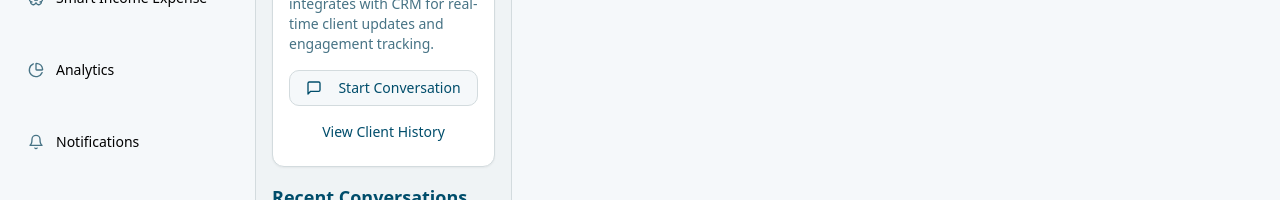
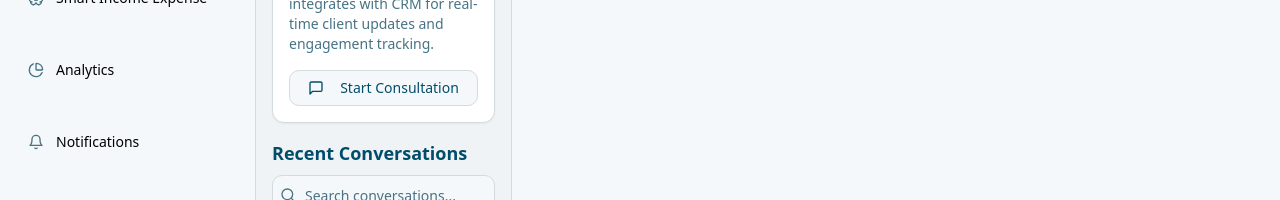
Before and after one commit to RegalApps/bankruptcy-analysis-, a React (Vite) app: page /SAFA in a window 1280 px wide. Both pictures are taken after a click on the tab "Client Connect". Shown: the part 412-612 px from the top of the page. Built offline with nearby package versions, Linux system fonts and the light colour scheme; no server answers; the database is empty.

Commit message:
Refactor Client Connect UI
The "Add New Client" button was removed from the Client Connect panel, and the layout was updated to match the Document Analysis and Legal & Regulatory sections.

```diff
--- a/src/pages/SAFA/components/Sidebar.tsx
+++ b/src/pages/SAFA/components/Sidebar.tsx
@@ -81,15 +81,10 @@ export const Sidebar = ({ activeModule, setActiveModule, onUploadComplete }: Sid
                   <p className="text-sm text-muted-foreground">
                     Enhanced multimodal chatbot with voice, text, and sentiment analysis capabilities. Seamlessly integrates with CRM for real-time client updates and engagement tracking.
                   </p>
-                  <div className="space-y-2">
-                    <Button variant="outline" size="sm" className="w-full">
-                      <MessageSquare className="mr-2 h-4 w-4" />
-                      Start Conversation
-                    </Button>
-                    <Button variant="ghost" size="sm" className="w-full">
-                      View Client History
-                    </Button>
-                  </div>
+                  <Button variant="outline" size="sm" className="w-full">
+                    <MessageSquare className="mr-2 h-4 w-4" />
+                    Start Consultation
+                  </Button>
                 </div>
               </Card>
             </TabsContent>
```
